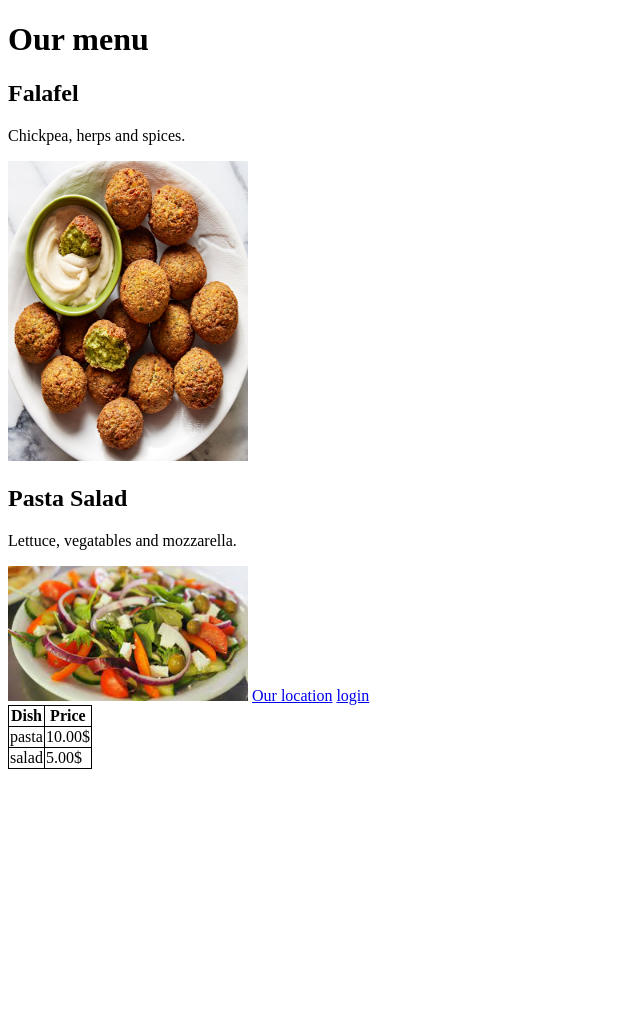
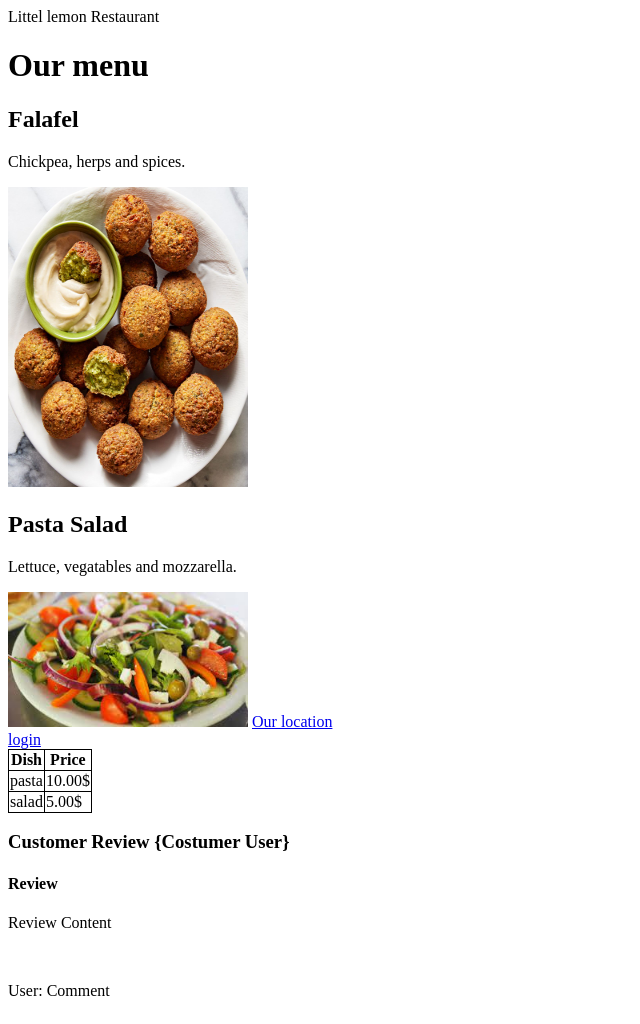
Before and after one commit to Uklez/first-meta-project-lemon, a plain HTML site: page index.html in a window 1280 px wide. Shown: the whole page, without its empty margins (0-640 px from the left). Before the commit the page ends 800 px from the top, so only its background shows below. Drawn offline with Linux system fonts and the light colour scheme.

Commit message:
Add Costumer review

```diff
--- a/index.html
+++ b/index.html
@@ -5,6 +5,10 @@
     <title>Littel Lemon</title>
 </head>
 <body>
+    <div >
+        Littel lemon Restaurant
+
+    </div>
     <h1>Our menu</h1>
     <h2>Falafel</h2>
     <p>Chickpea, herps and spices.</p>
@@ -13,7 +17,8 @@
     <p>Lettuce, vegatables and mozzarella.</p>
     <img src="salad.jpeg" width="240" height="135" alt="This is a salad">
     <a href="location.html">Our location</a>
-    <a href="form.html">login</a>
+    <br> <a  href="form.html">login</a>
+
     <table id="tb">
         <tr id="tb">
             <th id="tb"> Dish</th>
@@ -29,6 +34,17 @@
              <td>5.00$ </td>
 
   <table>
+  <div class="container" id="content">
+    <h3>Customer Review {Costumer User}</h3>
+    <div class="review">
+        <h4>Review</h4>
+        <p>Review Content</p>
+        <br>
+        <p><span>User:</span> Comment</p>
+
+    </div>
+  </div>
+
 
 </body>
 </html>
```
